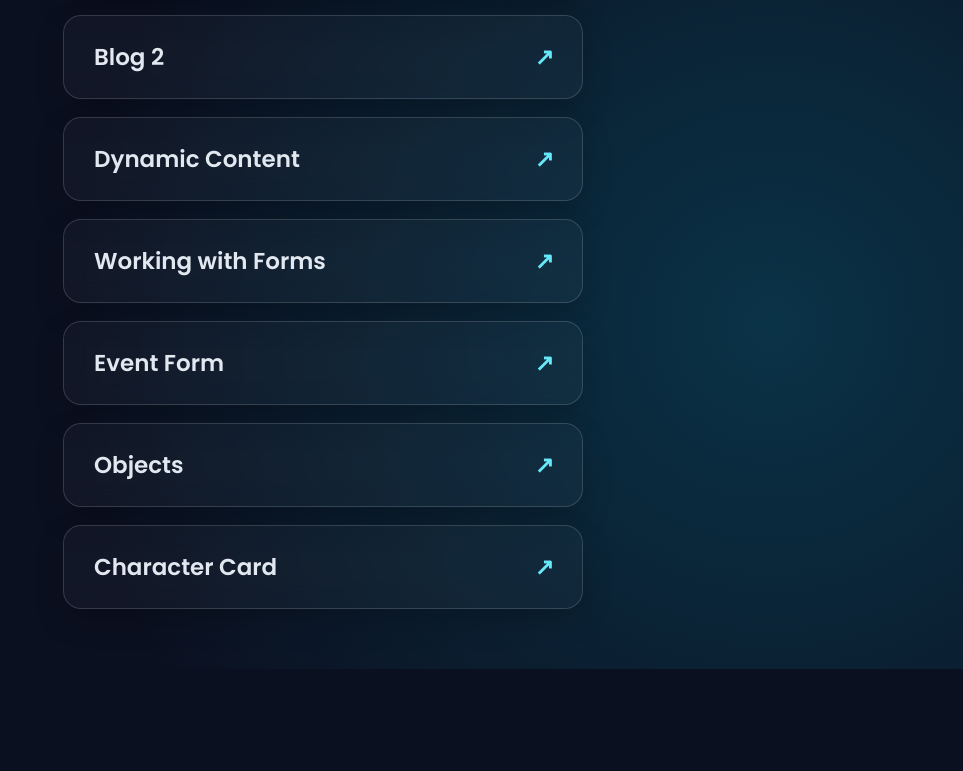
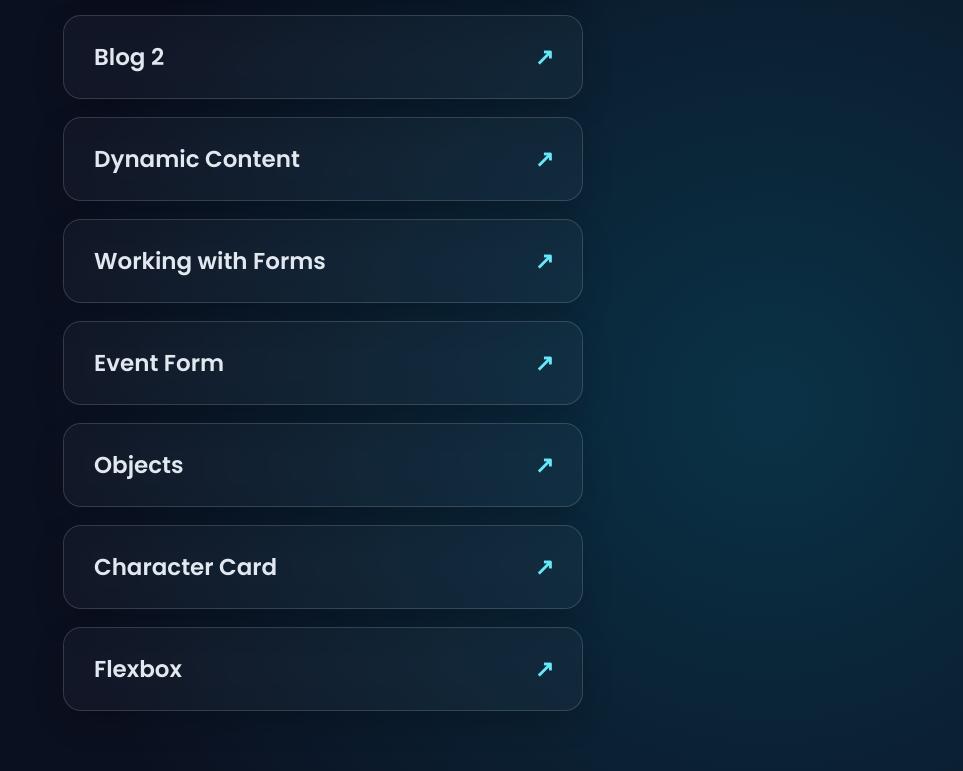
Before and after one commit to Amram-hub/wdd131, a plain HTML site: page index.html in a window 1280 px wide. Shown: the part 1056-1827 px from the top of the page, without its empty margins (317-1280 px from the left). Before the commit the page ends 1725 px from the top, so only its background shows below. Drawn offline with Linux system fonts and the light colour scheme.

Commit message:
updated the main index

```diff
--- a/index.html
+++ b/index.html
@@ -118,5 +118,6 @@
     <a href="eventform/">Event Form</a>
     <a href="objects/">Objects</a>
     <a href="charactercard/">Character Card</a>
+    <a href="flexbox/">Flexbox</a>
 </body>
 </html>
```
